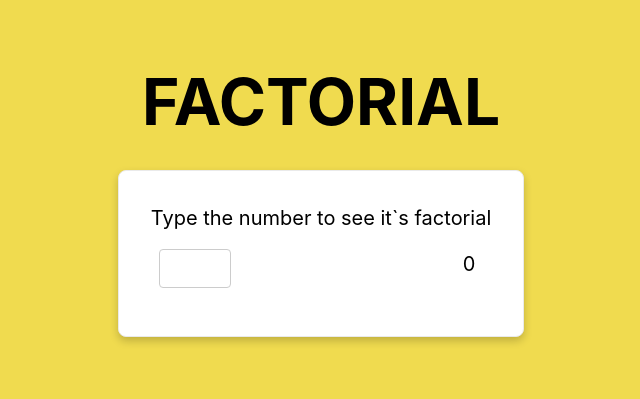
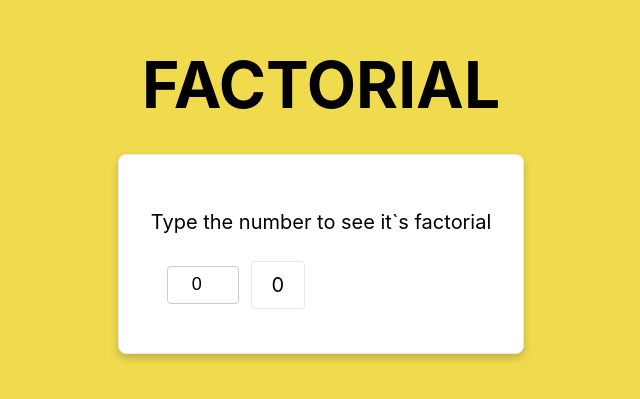
Before and after one commit to carlossgabriel/next-algo, a Next.js app: page /factorial in a window 1280 px wide. Shown: the part 183-582 px from the top of the page, without its empty margins (319-959 px from the left). Built offline with nearby package versions, Linux system fonts and the light colour scheme.

Commit message:
remove api, improve factorial and fibonacci

```diff
--- a/pages/api/hello.ts
+++ /dev/null
@@ -1,13 +0,0 @@
-// Next.js API route support: https://nextjs.org/docs/api-routes/introduction
-import type { NextApiRequest, NextApiResponse } from 'next'
-
-type Data = {
-  name: string
-}
-
-export default function handler(
-  req: NextApiRequest,
-  res: NextApiResponse<Data>
-) {
-  res.status(200).json({ name: 'John Doe' })
-}
--- a/pages/factorial/index.tsx
+++ b/pages/factorial/index.tsx
@@ -1,13 +1,22 @@
 import type { NextPage } from "next";
 import styles from "../../styles/Home.module.css";
-import { useState } from "react";
+import React, { useState } from "react";
 
 const Factorial: NextPage = () => {
-  const [value, setValue] = useState<number>(2);
+  const [value, setValue] = useState<number>(0);
   const [result, setResult] = useState<number>(0);
 
   const factorial = (n: number): number => {
     return n > 1 ? n * factorial(n - 1) : 1;
+  };
+
+  const handleChange = (e: React.ChangeEvent<HTMLInputElement>) => {
+    const value = parseInt(e.target.value);
+    if (value > 20 || value < 0) {
+      return;
+    }
+    setValue(value);
+    setResult(factorial(value));
   };
 
   const pageTitle = "Factorial";
@@ -20,12 +29,15 @@ const Factorial: NextPage = () => {
           <input
             type={"number"}
             min={0}
+            max={20}
+            maxLength={2}
             className={styles.input}
+            value={value}
             onChange={(e) => {
-              setResult(factorial(parseInt(e.target.value)));
+              handleChange(e);
             }}
           ></input>
-          <p className={styles.result}>{result}</p>
+          <p className={`${styles.result} ${styles.resultLong}`}>{result}</p>
         </div>
       </div>
     </div>
--- a/styles/Home.module.css
+++ b/styles/Home.module.css
@@ -86,7 +86,7 @@
   text-decoration: none;
   border: 1px solid #eaeaea;
   box-shadow: 0 4px 8px 0 rgb(0 0 0 / 20%);
-  transition: 0.3s;
+  transition: 0.3s linear;
   padding: 32px;
   background-color: white;
   border-radius: 8px;
@@ -106,7 +106,7 @@
 }
 
 .card p {
-  margin: 0;
+  /* margin: 0; */
   font-size: 1.25rem;
   line-height: 1.5;
 }
@@ -118,15 +118,17 @@
 
 .content {
   display: flex;
-  justify-content: space-between;
   flex-direction: row;
   margin: 8px;
+  align-items: center;
+  flex-wrap: wrap;
 }
 
 .input {
   width: 72px;
+  height: 38px;
   padding: 8px 8px 8px 24px;
-  margin: 8px 0;
+  margin: 8px;
   display: inline-block;
   border: 1px solid #ccc;
   border-radius: 4px;
@@ -135,8 +137,23 @@
 }
 
 .result {
+  width: 60px;
   padding: 8px;
+  border: 0.5px solid rgb(233, 231, 231);
+  border-radius: 4px;
+  box-sizing: border-box;
   font-size: large;
+  text-align: center;
+  margin: 4px;
+}
+
+.result:hover {
+  background-color: rgb(243, 243, 138);
+}
+
+.resultLong {
+  min-width: 54px;
+  width: auto;
 }
 
 @media (max-width: 600px) {
```
Also changed, not shown: pages/fibonacci/index.tsx (+23 -7 lines).
